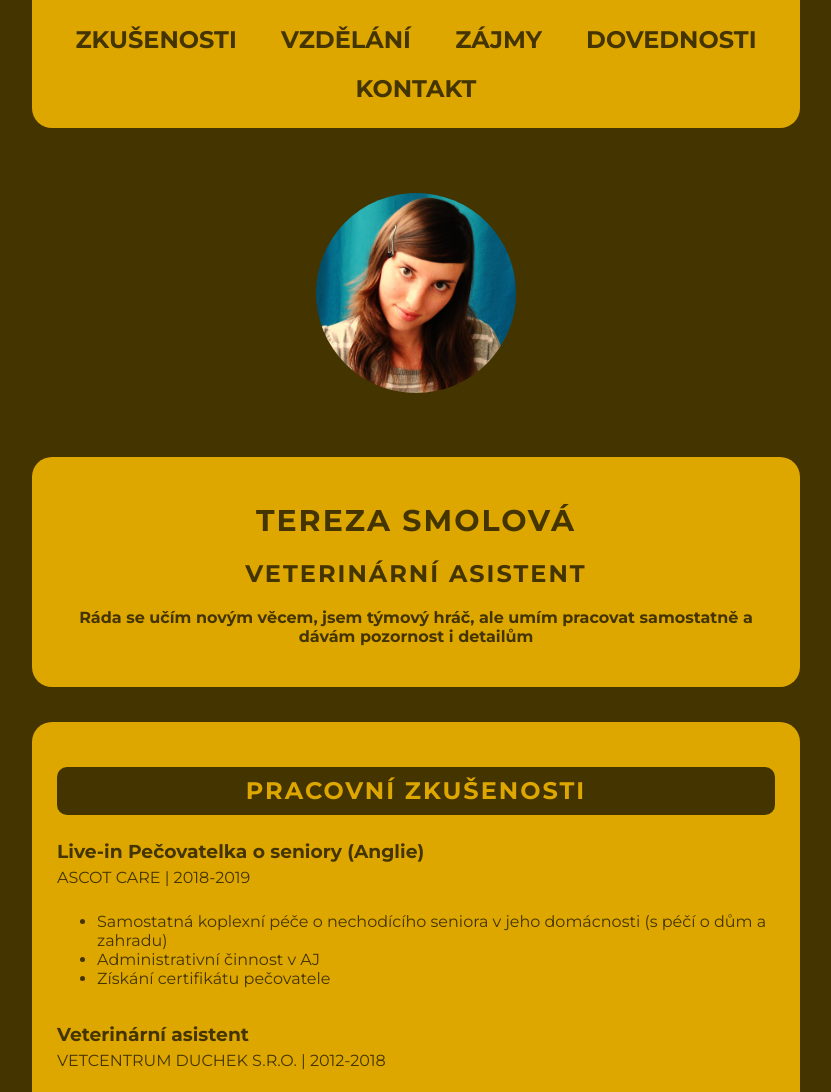
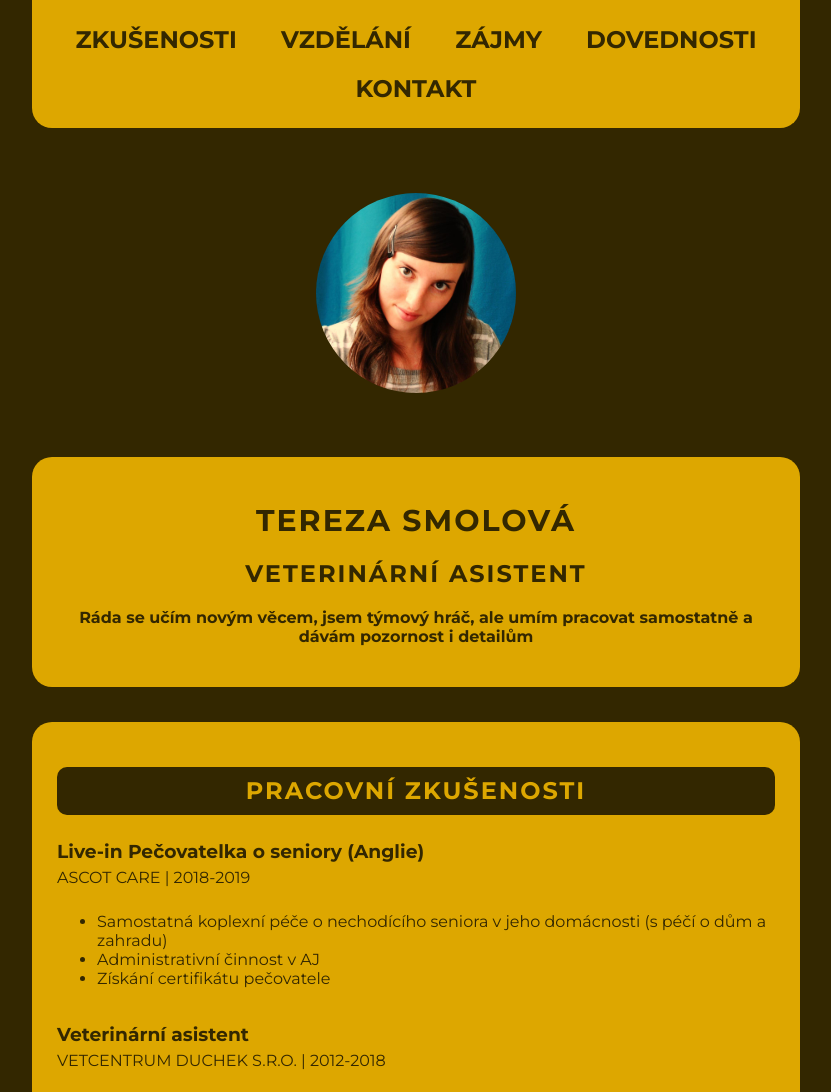
Before and after one commit to TerkaSm/ukol_1_zivotopis, a plain HTML site: page index.html in a window 1280 px wide. Shown: the top 1092 px of the page, without its empty margins (224-1055 px from the left). Drawn offline with Linux system fonts and the light colour scheme.

Commit message:
Finální barva

```diff
--- a/style.css
+++ b/style.css
@@ -1,12 +1,12 @@
 body {
     font-family: 'Montserrat', sans-serif;
-    background-color: #443400;
+    background-color: #332700;
     width: 60%;
     margin: 0 auto;
 }
 
 h1, h2 {
-    color: #443400;
+    color: #332700;
     text-transform: uppercase;
     font-weight: 700;
     letter-spacing: 2px;
@@ -18,11 +18,11 @@ h1 {
 }
 
 h3 {
-    color: #443400;
+    color: #332700;
 }
 
 a {
-    color: #443400;
+    color: #332700;
     font-weight: 700;
     text-decoration: none;
     display: inline-block;
@@ -31,14 +31,14 @@ a {
 
 a:hover {
     color: #dda700;
-    background-color: #443400;
+    background-color: #332700;
     border-radius: 10px;
     padding: 5px 10px;
 }
 
 .hlavicka,
 .paticka {
-    color: #443400;
+    color: #332700;
     background-color: #dda700;
     padding: 25px;
     text-align: center;
@@ -52,7 +52,7 @@ a:hover {
 }
 
 .hlavicka h2 {
-    color: #443400;
+    color: #332700;
 }
 
 .hlavicka p {
@@ -72,14 +72,14 @@ img {
 
 .main {
     margin: 0 auto;
-    color: #443400;
+    color: #332700;
     background-color: #dda700;
     padding: 25px;
 }
 
 .main h2 {
     color: #dda700;
-    background-color: #443400;
+    background-color: #332700;
     text-align: center;
     line-height: 2;
     border-radius: 10px;
@@ -125,7 +125,7 @@ main ul {
 
 .menu li {
     display: inline-block;
-    color: #443400;
+    color: #332700;
     font-size: 24px;
 }
 
```
Also changed, not shown: barvy.txt.
